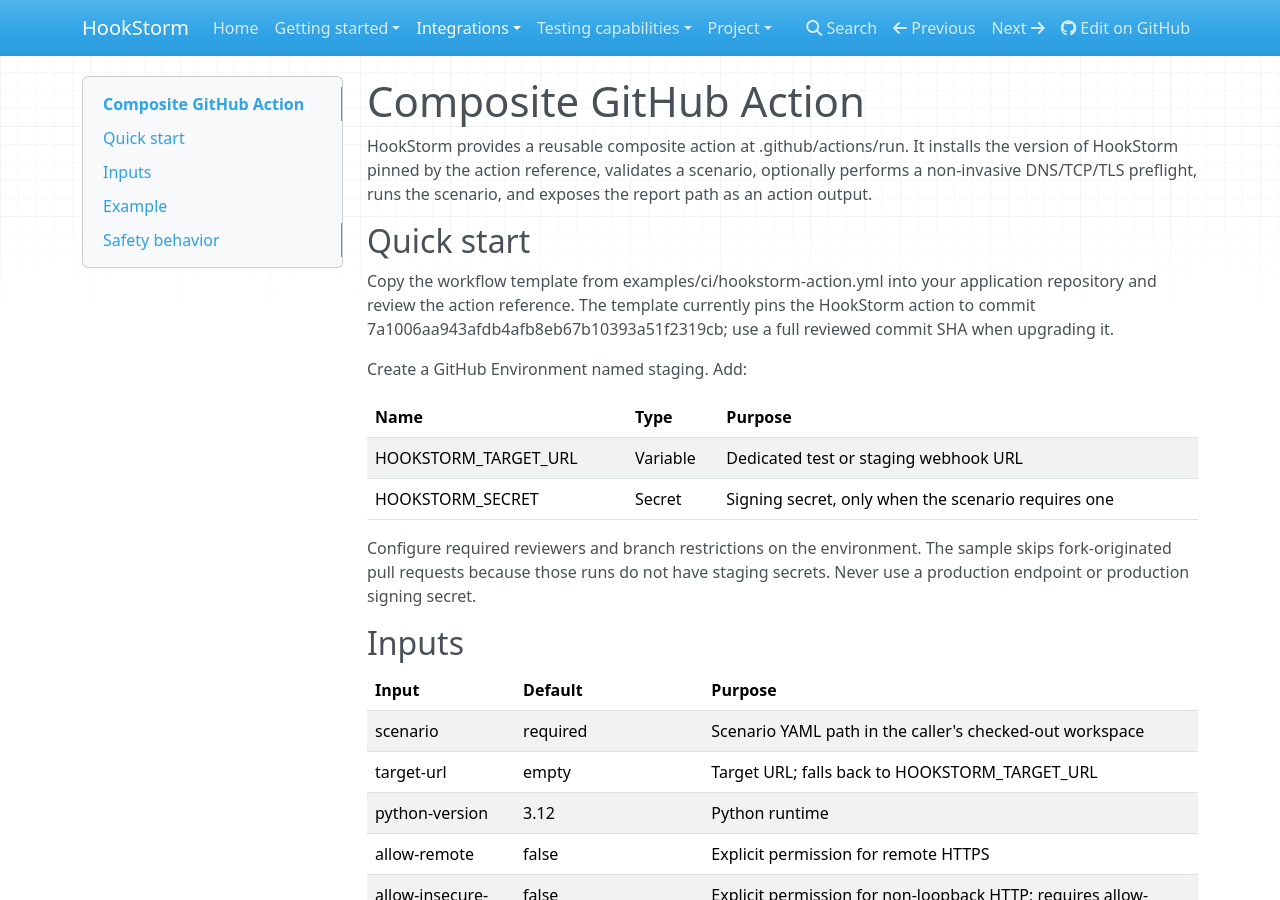
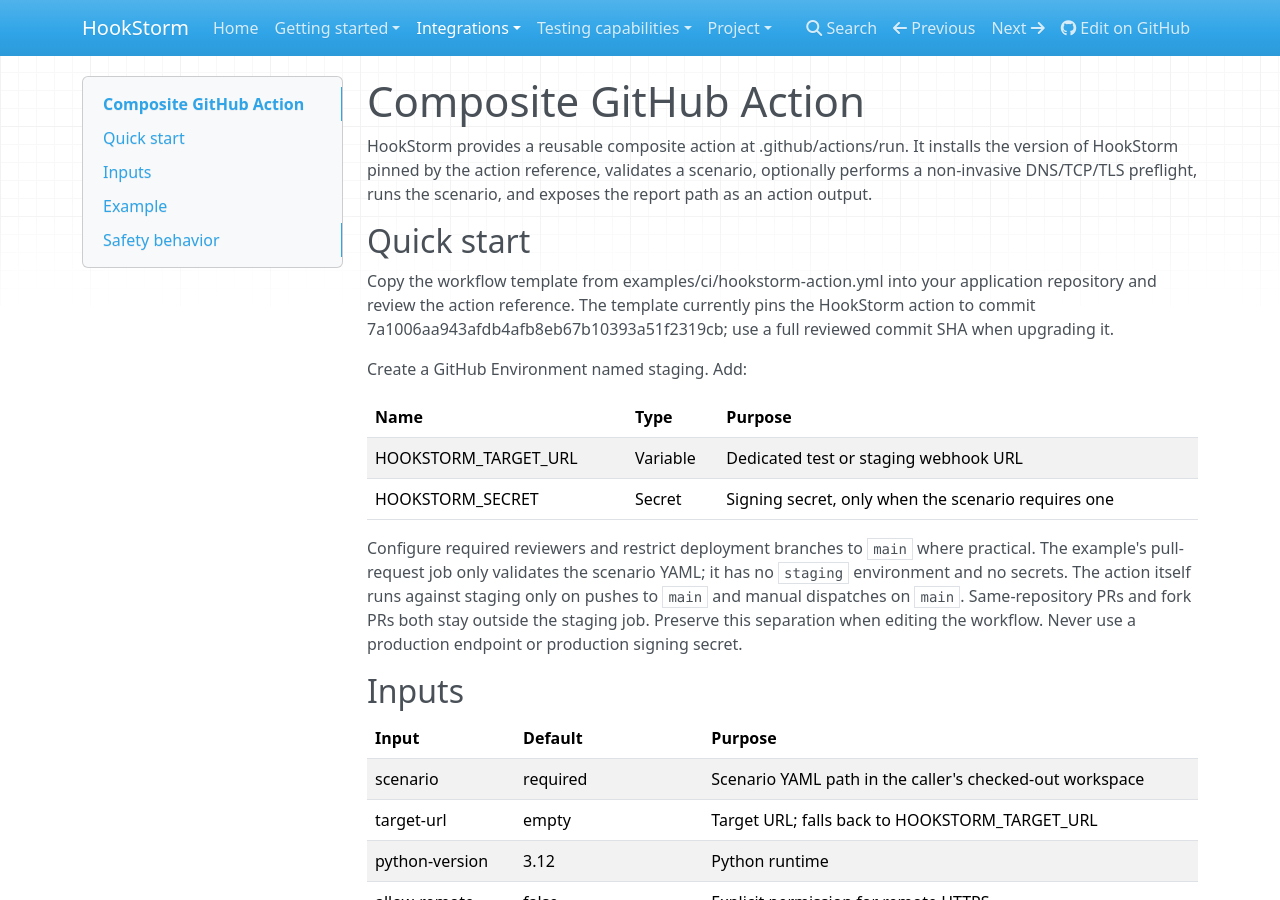
Before and after one commit to blvxx/HookStorm, an MkDocs documentation site: the page built from docs/github-action.md, in a window 1280 px wide and 900 px high. Built offline with MkDocs 1.6.1, drawn with Linux system fonts in a browser that asks for light colours; nearby versions of some CDN libraries.

Commit message:
docs: describe PR-safe composite action usage

```diff
--- a/docs/github-action.md
+++ b/docs/github-action.md
@@ -13,7 +13,7 @@ Create a GitHub Environment named staging. Add:
 | HOOKSTORM_TARGET_URL | Variable | Dedicated test or staging webhook URL |
 | HOOKSTORM_SECRET | Secret | Signing secret, only when the scenario requires one |
 
-Configure required reviewers and branch restrictions on the environment. The sample skips fork-originated pull requests because those runs do not have staging secrets. Never use a production endpoint or production signing secret.
+Configure required reviewers and restrict deployment branches to `main` where practical. The example's pull-request job only validates the scenario YAML; it has no `staging` environment and no secrets. The action itself runs against staging only on pushes to `main` and manual dispatches on `main`. Same-repository PRs and fork PRs both stay outside the staging job. Preserve this separation when editing the workflow. Never use a production endpoint or production signing secret.
 
 ## Inputs
 
```
